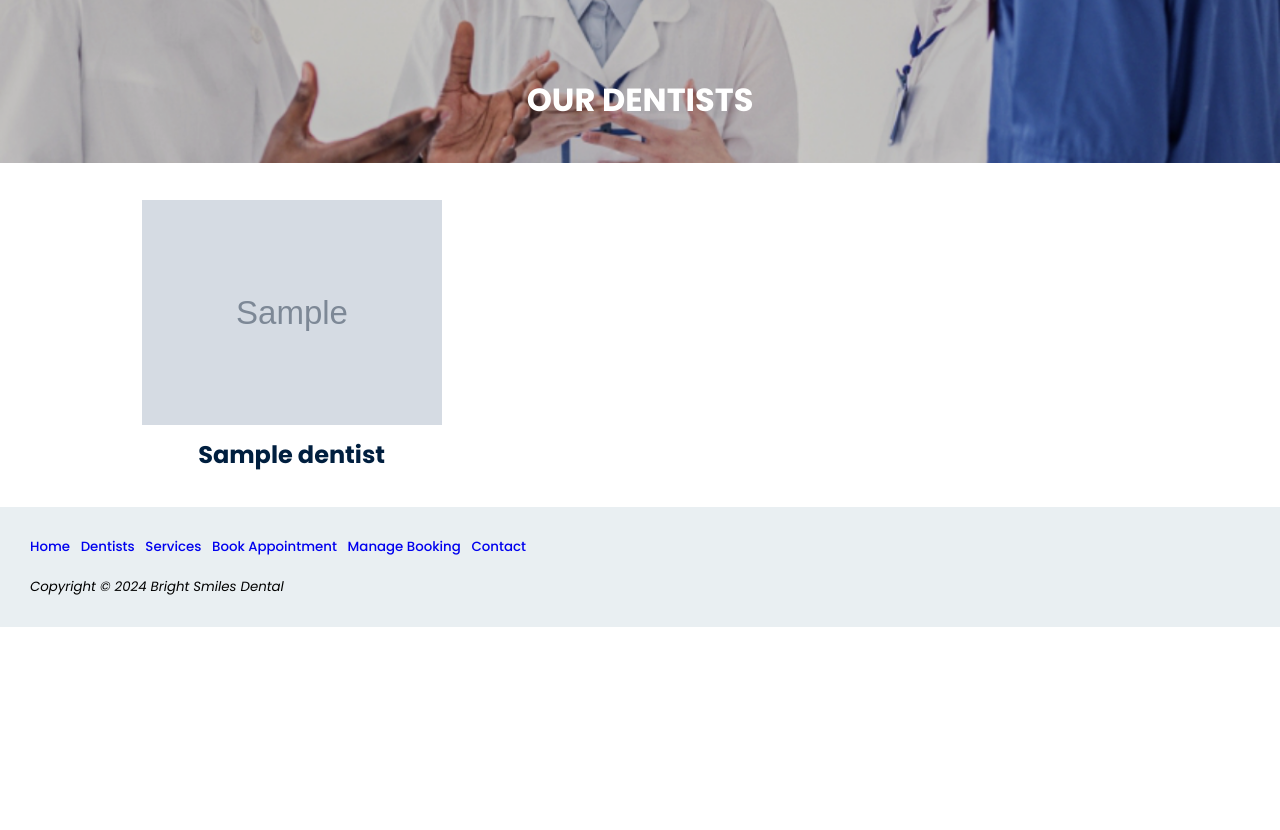
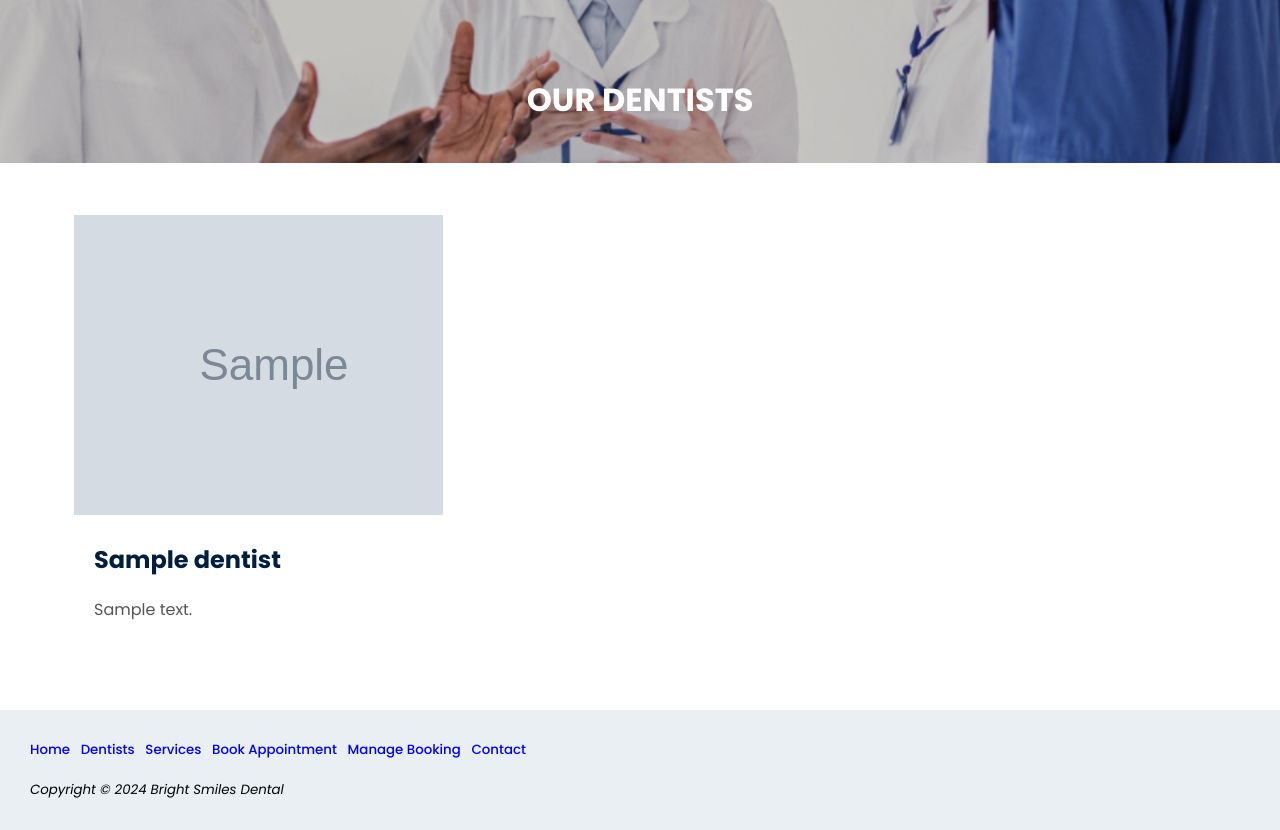
Before and after one commit to Rachealthong/dental-appointment, a PHP site: page /Dentists/dentists.php in a window 1280 px wide. Shown: the part 508-1338 px from the top of the page. Before the commit the page ends 1135 px from the top, so only its background shows below. Run offline with PHP 8.4, Linux system fonts and the light colour scheme; tables that the repository leaves empty hold one stand-in row (values such as "Sample post"); grey boxes marked "Sample" are stand-in pictures.

Commit message:
added photos,. added service_description. modify css.

```diff
--- a/Dentists/dentists.php
+++ b/Dentists/dentists.php
@@ -25,15 +25,16 @@
         include '../dbconnect.php'; // Ensure this path is correct
 
         // Fetch services from the database
-        $sql = "SELECT dentist_id, dentist_name, dentist_image FROM dentists";
+        $sql = "SELECT dentist_id, dentist_name, dentist_image, dentist_description FROM dentists";
         $result = $conn->query($sql);
 
         if ($result->num_rows > 0) {
             while ($row = $result->fetch_assoc()) {
                 echo '<div class="box">';
                 echo '<a href="dentist_bio.php?dentist_id=' . htmlspecialchars($row['dentist_id']) . '">';
-                echo '<img src="../Assets/' . htmlspecialchars($row['dentist_image']) . '" width="300px" alt="' . htmlspecialchars($row['dentist_name']) . '"><br>';
+                echo '<img src="../Assets/' . htmlspecialchars($row['dentist_image']) . '" width="400px" alt="' . htmlspecialchars($row['dentist_name']) . '"><br>';
                 echo '<h2>' . htmlspecialchars($row['dentist_name']) . '</h2>';
+                echo '<p class="service-description">' . htmlspecialchars($row['dentist_description']) . '</p>';
                 echo '</a>';
                 echo '</div>';
             }
--- a/Services/services.php
+++ b/Services/services.php
@@ -23,15 +23,16 @@
         include '../dbconnect.php'; // Ensure this path is correct
 
         // Fetch services from the database
-        $sql = "SELECT service_id, service_type, service_image FROM services";
+        $sql = "SELECT service_id, service_type, service_image, service_description FROM services";
         $result = $conn->query($sql);
 
         if ($result->num_rows > 0) {
             while ($row = $result->fetch_assoc()) {
                 echo '<div class="box">';
                 echo '<a href="services_detail.php?service_id=' . htmlspecialchars($row['service_id']) . '">';
-                echo '<img src="../Assets/' . htmlspecialchars($row['service_image']) . '" width="200px" alt="' . htmlspecialchars($row['service_type']) . '"><br>';
+                echo '<img src="../Assets/' . htmlspecialchars($row['service_image']) . '" width="400px" alt="' . htmlspecialchars($row['service_type']) . '"><br>';
                 echo '<h2>' . htmlspecialchars($row['service_type']) . '</h2>';
+                echo '<p class="service-description">' . htmlspecialchars($row['service_description']) . '</p>'; // Add the service description
                 echo '</a>';
                 echo '</div>';
             }
--- a/styles.css
+++ b/styles.css
@@ -104,23 +104,49 @@ background-color: #386da1;
 }
 
 .container {
-  padding : 20px;
+  padding: 20px;
   display: flex;
-  justify-content: stretch;
-  width: 80%;
+  flex-wrap: wrap; /* Allows wrapping of boxes to the next line */
+  width: 90%;
   margin: auto;
-  align-items: center;
+  align-items: flex-start; /* Aligns items to the top of the container */
 }
+
 .box {
   padding: 5px;
-  margin: 5px;
+  margin: 20px 5px;
+  overflow: hidden;
   text-align: center;
-  width: 30%;
+  width: calc(33.33% - 10px); /* Adjust width to fit 3 boxes per row, accounting for margin */
+  box-sizing: border-box; /* Ensures padding and margin are included in the width calculation */
+  height: 460px;
+  display:block;
+
 }
 
 .box a {
   text-decoration: none;
   color: #001F3F;
+}
+
+.box h2 {
+  margin: 20px;
+  text-align: left;
+}
+
+
+.service-description {
+
+  display: -webkit-box; /* For WebKit browsers (Chrome, Safari) */
+  display: flex; /* Fallback for other browsers */
+  -webkit-box-orient: vertical; /* For WebKit */
+  overflow: hidden; /* Hide overflow */
+  -webkit-line-clamp: 3; /* Limit to 3 lines */
+  max-height: 4.5em; /* Ensure enough height for 3 lines */
+  text-overflow: ellipsis; /* Add ellipsis at the end */
+  margin: 15px 20px; /* Space between title and description */
+  color: #555; /* Change text color */
+  text-align: left; /* Align text to the left */
 }
 
 footer {
```
Also changed, not shown: dentists_services_dummy.sql (+21 -0 lines), Assets/bruxism_and_grinding.png (added), Assets/dental_braces.png (added), Assets/dental_implant.png (added), Assets/dental_restoration.png (added), Assets/dr_aliabubinakau.png, Assets/dr_eunice_seng.png, Assets/dr_thongpeiyu.png, Assets/general_dentistry.png (added), Assets/root_canal_treatment.png (added), Assets/scaling_and_polishing.png (added).
